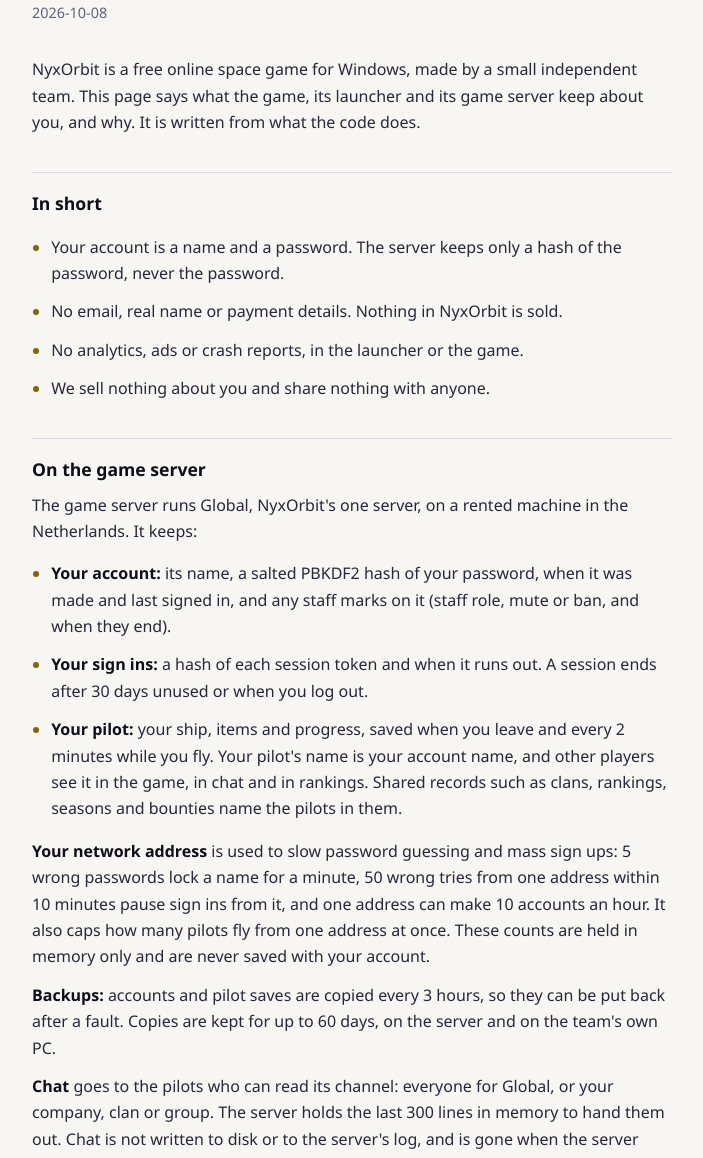
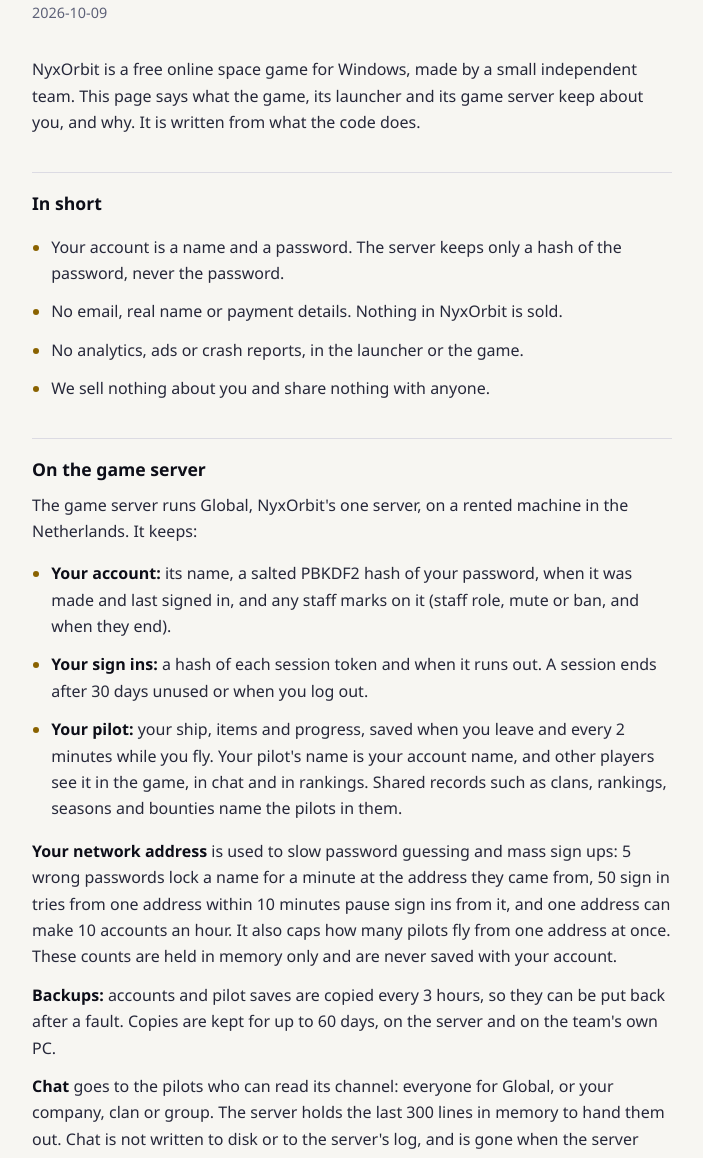
Before and after one commit to notx2cc/nyxorbit-legal, a plain HTML site: page privacy.html in a window 1280 px wide. Shown: the part 137-1295 px from the top of the page, without its empty margins (288-991 px from the left). Drawn offline with Linux system fonts and the light colour scheme.

Commit message:
Privacy: name locks per address, 50 sign in tries, encrypted since launcher 0.2.3

```diff
--- a/privacy.html
+++ b/privacy.html
@@ -58,7 +58,7 @@
 <p class="site"><a href="index.html">NyxOrbit</a></p>
 
 <h1>Privacy Policy</h1>
-<p class="date">2026-10-08</p>
+<p class="date">2026-10-09</p>
 
 <p>
   NyxOrbit is a free online space game for Windows, made by a small
@@ -83,11 +83,11 @@
 </ul>
 <p>
   <strong>Your network address</strong> is used to slow password guessing and
-  mass sign ups: 5 wrong passwords lock a name for a minute, 50 wrong tries
-  from one address within 10 minutes pause sign ins from it, and one address
-  can make 10 accounts an hour. It also caps how many pilots fly from one
-  address at once. These counts are held in memory only and are never saved
-  with your account.
+  mass sign ups: 5 wrong passwords lock a name for a minute at the address
+  they came from, 50 sign in tries from one address within 10 minutes pause
+  sign ins from it, and one address can make 10 accounts an hour. It also
+  caps how many pilots fly from one address at once. These counts are held in
+  memory only and are never saved with your account.
 </p>
 <p>
   <strong>Backups:</strong> accounts and pilot saves are copied every 3 hours,
@@ -123,7 +123,7 @@
 
 <h2>What leaves your PC</h2>
 <ul>
-  <li><strong>To the game server:</strong> sign up and log in send your name and password; after that the session token is sent instead. While the launcher's window is open it asks the server every 10 seconds how many pilots are on, which says nothing about you. The game sends what you do in it, and your chat. Use a password you use nowhere else.</li>
+  <li><strong>To the game server:</strong> sign up and log in send your name and password; after that the session token is sent instead. While the launcher's window is open it asks the server every 10 seconds how many pilots are on, which says nothing about you. The game sends what you do in it, and your chat. Since launcher 0.2.3 all of this is encrypted. Use a password you use nowhere else.</li>
   <li><strong>To GitHub,</strong> where the downloads are: the game, its updates, the news and the launcher's update check. GitHub sees your address, as with any download.</li>
   <li><strong>To the Discord app on your PC:</strong> see below.</li>
 </ul>
```
